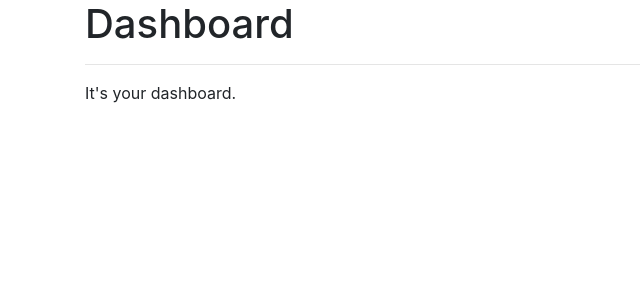
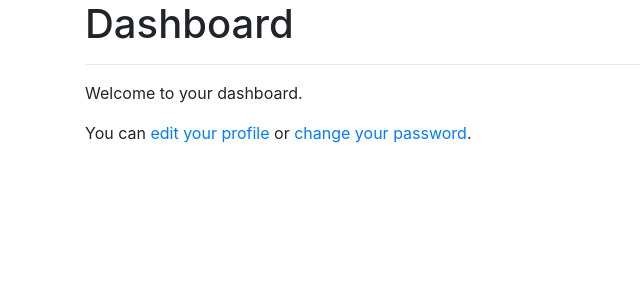
Before and after one commit to alexforcode/dj_test_social, a Django app: page /account/ in a window 1280 px wide. Shown: the part 56-356 px from the top of the page, without its empty margins (0-640 px from the left). Run offline with Django 3.2, Linux system fonts and the light colour scheme; the visitor is signed in with stand-in values (Sample User, id 1); some libraries are stand-ins or nearby versions.

Commit message:
Add edit user and profile information views

```diff
--- a/bookmarks/account/templates/account/dashboard.html
+++ b/bookmarks/account/templates/account/dashboard.html
@@ -5,5 +5,7 @@
 {% block content %}
     <h1>Dashboard</h1>
     <hr>
-    <p>It's your {{ section }}.</p>
+    <p>Welcome to your dashboard.</p>
+    <p>You can <a href="{% url 'account:edit' %}">edit your profile</a>
+        or <a href="{% url 'account:password_change' %}">change your password</a>.</p>
 {% endblock %}
--- a/bookmarks/account/urls.py
+++ b/bookmarks/account/urls.py
@@ -35,6 +35,9 @@ urlpatterns = [
          auth_views.PasswordResetCompleteView.as_view(),
          name='password_reset_complete'),
 
-    # register
+    # register user
     path('register/', views.register, name='register'),
+
+    # edit user
+    path('edit/', views.edit, name='edit'),
 ]
--- a/bookmarks/account/views.py
+++ b/bookmarks/account/views.py
@@ -1,7 +1,8 @@
 from django.contrib.auth.decorators import login_required
 from django.shortcuts import render
 
-from .forms import UserRegistrationForm
+from .forms import ProfileEditForm, UserEditForm, UserRegistrationForm
+from .models import Profile
 
 
 @login_required
@@ -17,6 +18,7 @@ def register(request):
             new_user = user_form.save(commit=False)
             new_user.set_password(user_form.cleaned_data['password'])
             new_user.save()
+            Profile.objects.create(user=new_user)
             context = {'new_user': new_user}
             return render(request, 'account/register_done.html', context)
     else:
@@ -24,3 +26,27 @@ def register(request):
 
     context = {'user_form': user_form}
     return render(request, 'account/register.html', context)
+
+
+@login_required
+def edit(request):
+    if request.method == 'POST':
+        user_form = UserEditForm(instance=request.user, data=request.POST)
+        profile_form = ProfileEditForm(
+            instance=request.user.profile,
+            data=request.POST,
+            files=request.FILES
+        )
+
+        if user_form.is_valid() and profile_form.is_valid():
+            user_form.save()
+            profile_form.save()
+    else:
+        user_form = UserEditForm(instance=request.user)
+        profile_form = ProfileEditForm(instance=request.user.profile)
+
+    context = {
+        'user_form': user_form,
+        'profile_form': profile_form,
+    }
+    return render(request, 'account/edit.html', context)
--- a/bookmarks/bookmarks/settings.py
+++ b/bookmarks/bookmarks/settings.py
@@ -127,8 +127,12 @@ USE_TZ = True
 
 # Static files (CSS, JavaScript, Images)
 # https://docs.djangoproject.com/en/3.0/howto/static-files/
+STATIC_URL = '/static/'
 
-STATIC_URL = '/static/'
+
+# Media files
+MEDIA_URL = '/media/'
+MEDIA_ROOT = os.path.join(BASE_DIR, 'media/')
 
 
 # Authentication
--- a/bookmarks/bookmarks/urls.py
+++ b/bookmarks/bookmarks/urls.py
@@ -13,6 +13,8 @@ Including another URLconf
     1. Import the include() function: from django.urls import include, path
     2. Add a URL to urlpatterns:  path('blog/', include('blog.urls'))
 """
+from django.conf import settings
+from django.conf.urls.static import static
 from django.contrib import admin
 from django.urls import path, include
 
@@ -20,3 +22,6 @@ urlpatterns = [
     path('admin/', admin.site.urls),
     path('account/', include('account.urls', namespace='account')),
 ]
+
+if settings.DEBUG:
+    urlpatterns += static(settings.MEDIA_URL, document_root=settings.MEDIA_ROOT)
--- a/requirements.txt
+++ b/requirements.txt
@@ -1,5 +1,6 @@
 asgiref==3.2.7
 Django==3.0.5
+Pillow==7.1.2
 psycopg2==2.8.5
 pytz==2020.1
 sqlparse==0.3.1
```
Also changed, not shown: bookmarks/account/admin.py (+6 -1 lines), bookmarks/account/forms.py (+14 -0 lines), bookmarks/account/models.py (+11 -1 lines), bookmarks/account/templates/account/edit.html (added, +15 -0 lines), bookmarks/account/migrations/0001_initial.py (added), bookmarks/account/migrations/0002_auto_20200430_0808.py (added).
